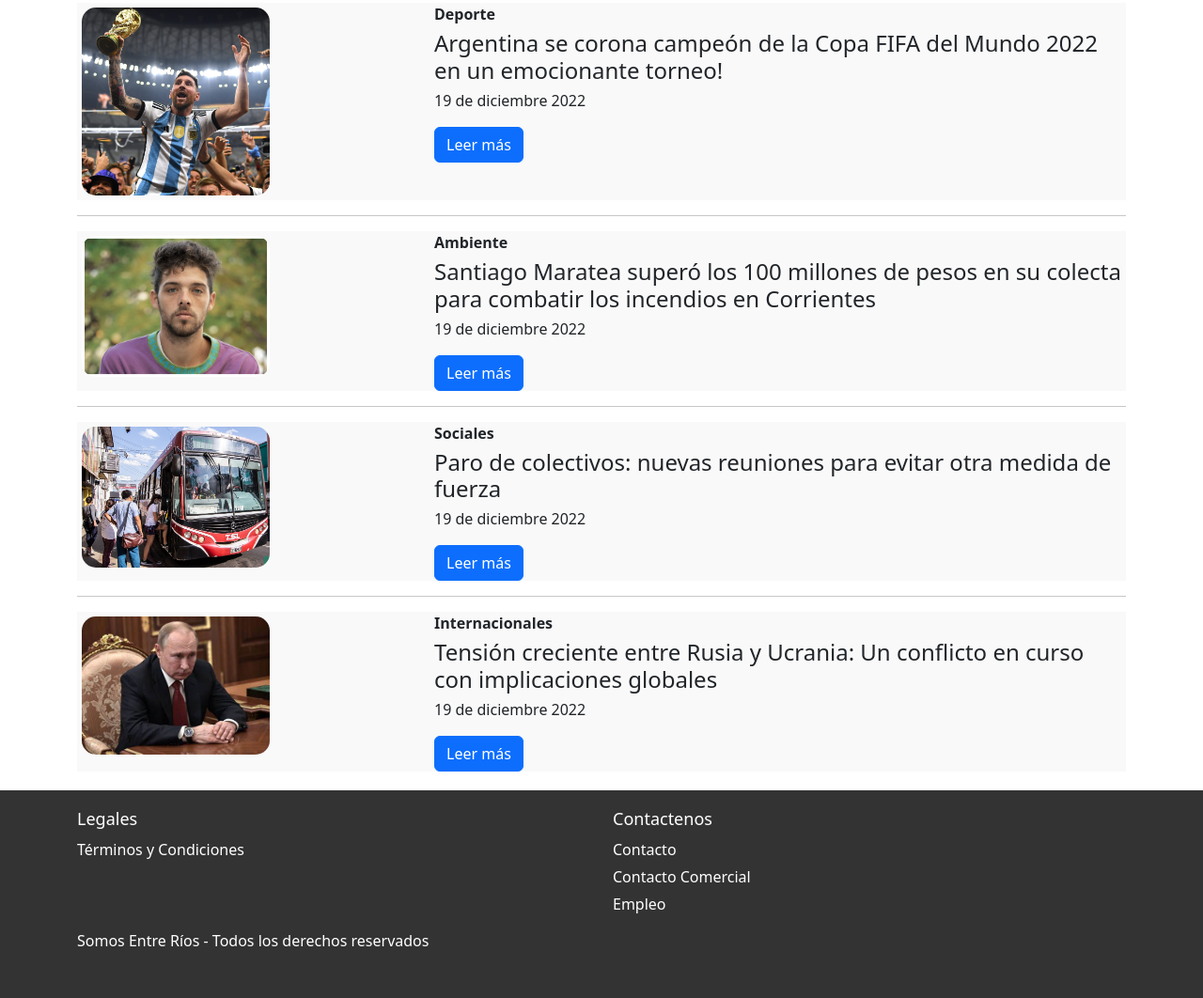
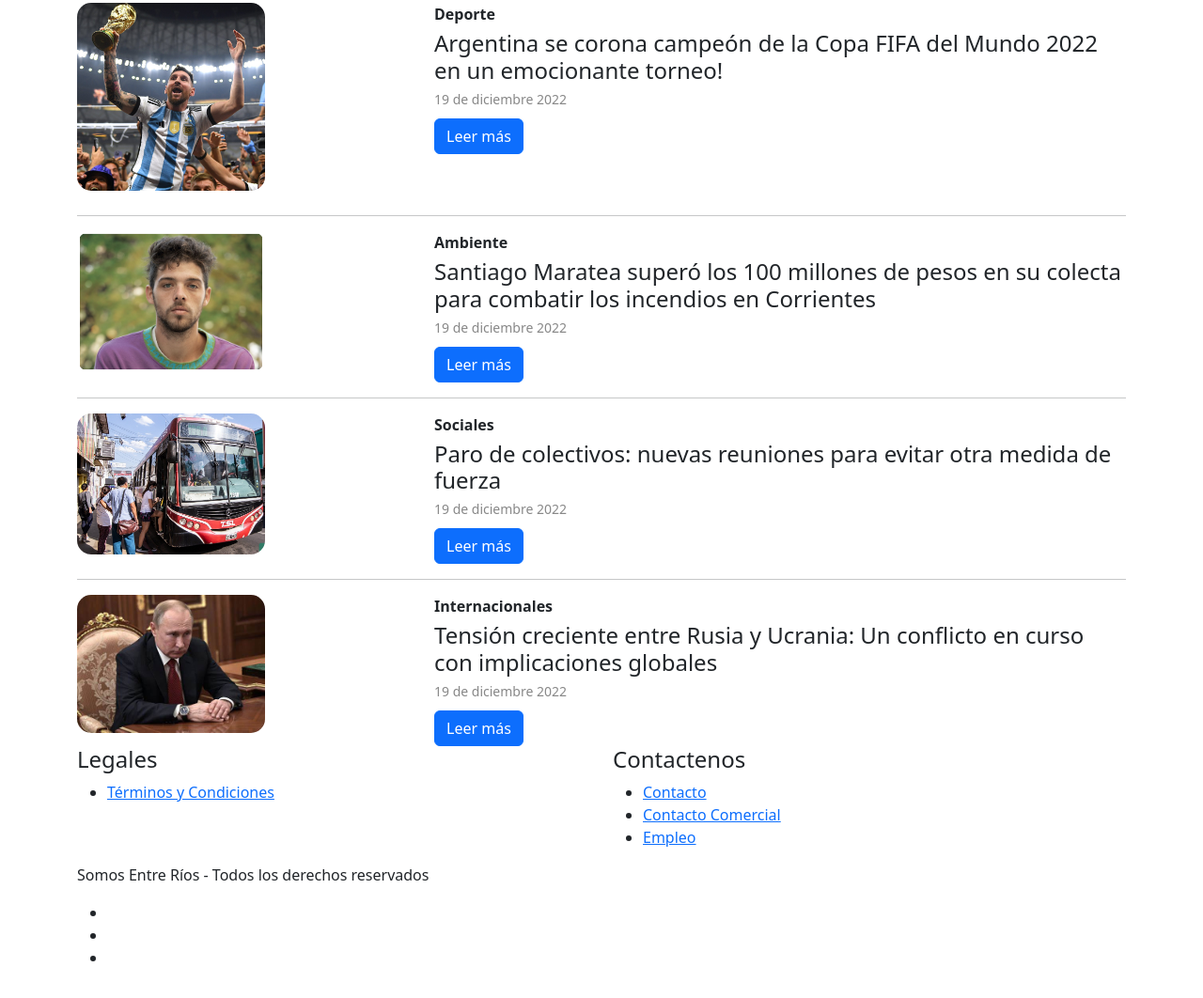
Before and after one commit to guidorabu/ProyectoSER, a plain HTML site: page pages/noticas.html in a window 1280 px wide. Shown: the part 174-1236 px from the top of the page at 94% size. Drawn offline with nearby package versions, Linux system fonts and the light colour scheme.

Commit message:
ultima grabacion antes de la preentregra

```diff
--- a/css/estilos.css
+++ b/css/estilos.css
@@ -51,8 +51,6 @@ body {
     display: flex;
     flex-direction: column;
     align-items: center;
-    background-color: #f9f9f9;
-    padding: 10px;
 
   }
 
@@ -82,15 +80,13 @@ body {
 }
 
 .Pagina-Noticas hr {
-  margin: 15px 0;
+  margin: 20px 0;
 }
-.noticias-items{
-  background-color: #f9f9f9;
-}
+
 .noticias-items img {
   width: 100%;
   max-width: 200px;
-  margin: 5px;
+  margin-bottom: 10px;
   border-radius: 15px;
 }
 
@@ -105,65 +101,8 @@ body {
   margin-bottom: 5px;
 }
 
-.news-item .fecha {
+.noticias-items .fecha {
   font-size: 14px;
   color: #888;
   margin-bottom: 10px;
 }
-
-/* Estilos para el footer */
-.footer {
-  background-color: #333;
-  color: #fff;
-  padding: 20px 0;
-  margin-top: 20px;
-}
-
-.footer h4 {
-  font-size: 18px;
-  margin-bottom: 10px;
-}
-
-.footer ul {
-  list-style: none;
-  padding: 0;
-  margin: 0;
-}
-
-.footer ul li {
-  margin-bottom: 5px;
-}
-
-.footer ul li a {
-  color: #fff;
-  text-decoration: none;
-}
-
-.footer ul li a:hover {
-  text-decoration: underline;
-}
-
-.footer p {
-  margin-top: 10px;
-}
-
-.social-icons {
-  list-style: none;
-  padding: 0;
-  margin: 0;
-}
-
-.social-icons li {
-  display: inline-block;
-  margin-right: 10px;
-}
-
-.social-icons li:last-child {
-  margin-right: 0;
-}
-
-.social-icons a {
-  color: #fff;
-  font-size: 24px;
-  text-decoration: none;
-}
```
